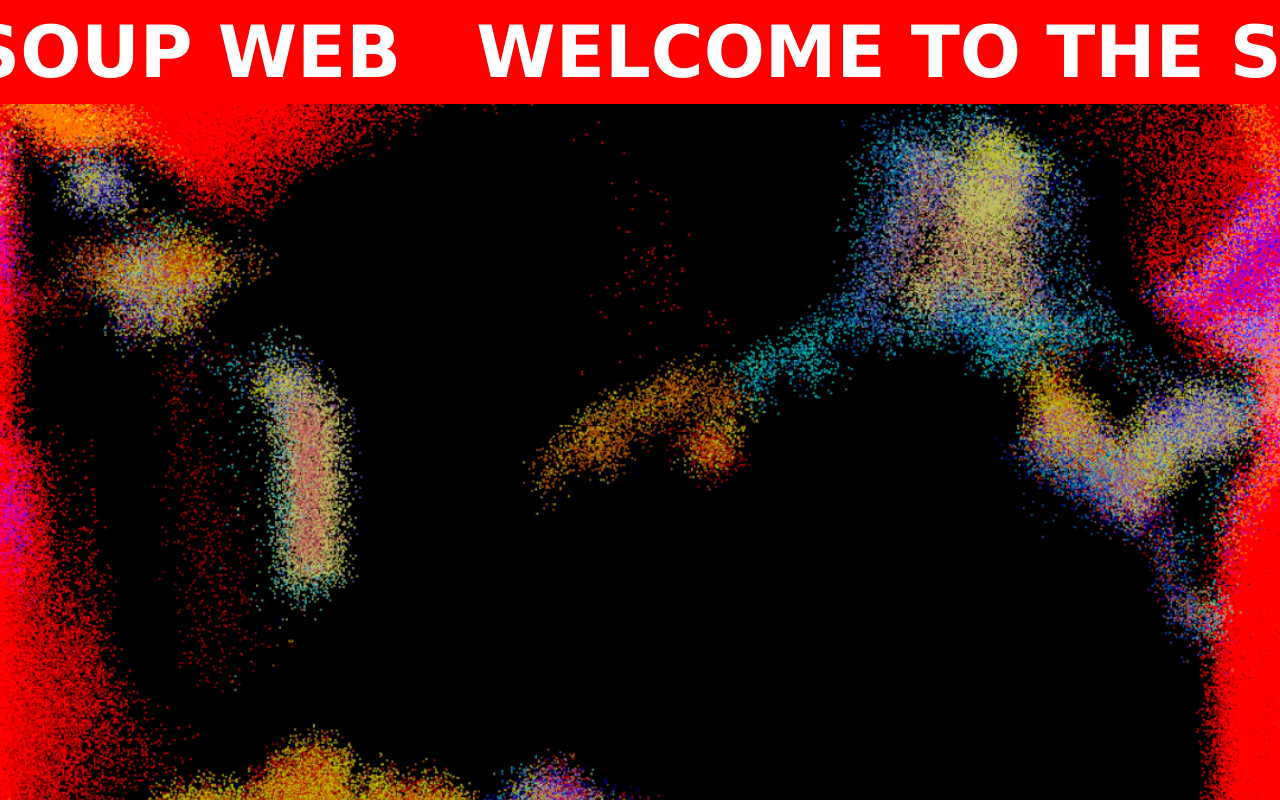
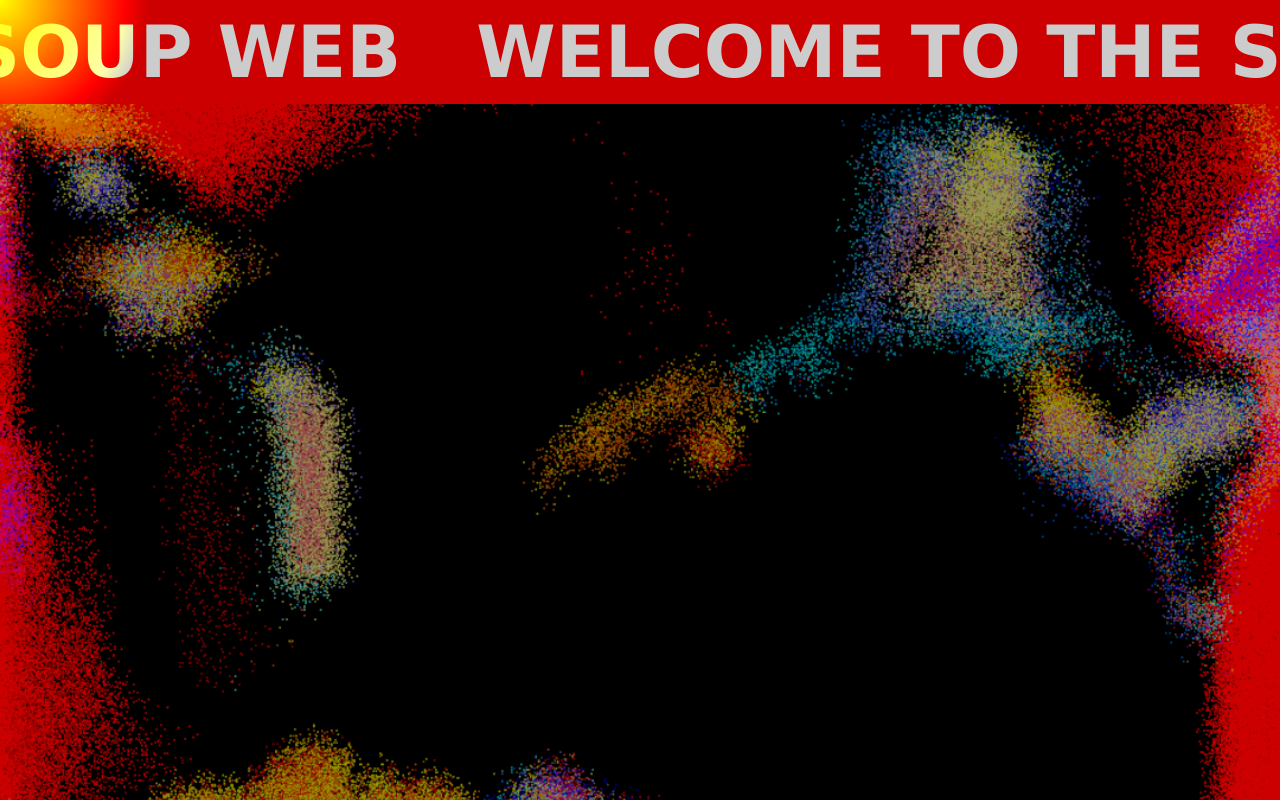
Before and after one commit to sANDROsARAN/soup-web, a Next.js app in the folder frontend/: page / in a window 1280 px wide. Built offline with nearby package versions, Linux system fonts and the light colour scheme; no server answers.

Commit message:
added spotlight

```diff
--- /dev/null
+++ b/frontend/components/Banner.tsx
@@ -0,0 +1,12 @@
+export default function Banner() {
+  return (
+    <div className="max-w-xl">
+      <div className="bg-[#FF0000] w-screen overflow-hidden p-4">
+        <h1 className="text-7xl font-bold whitespace-nowrap animate-marquee">
+          WELCOME TO THE SOUP WEB &nbsp; WELCOME TO THE SOUP WEB &nbsp; WELCOME
+          TO THE SOUP WEB &nbsp; WELCOME TO THE SOUP WEB
+        </h1>
+      </div>
+    </div>
+  );
+}
--- a/frontend/components/SongItem.tsx
+++ b/frontend/components/SongItem.tsx
@@ -16,7 +16,7 @@ export default function SongItem({
   return (
     <div
       className="relative flex items-center justify-between cursor-pointer
-      transition-all duration-300 hover:text-black w-full h-full"
+      transition-all duration-300 hover:text-black w-full h-full border border-[#0000FF]"
     >
       {/* Visualizer as background */}
       <div className="absolute inset-0 z-0">
--- /dev/null
+++ b/frontend/components/Spotlight.tsx
@@ -0,0 +1,29 @@
+"use client";
+
+import { useState, useEffect } from "react";
+
+export default function Spotlight() {
+  const [pos, setPos] = useState({ x: 0, y: 0 });
+
+  useEffect(() => {
+    const handleMove = (e: MouseEvent) => {
+      setPos({ x: e.clientX, y: e.clientY });
+    };
+    window.addEventListener("mousemove", handleMove);
+    return () => window.removeEventListener("mousemove", handleMove);
+  }, []);
+
+  return (
+    <div
+      className="pointer-events-none fixed inset-0 z-50 transition duration-100"
+      style={{
+        background: `radial-gradient(
+          circle 250px at ${pos.x}px ${pos.y}px,
+          rgba(255,255,0,255),
+          rgba(0,0,0,0.2) 60%
+        )`,
+        mixBlendMode: "hard-light",
+      }}
+    ></div>
+  );
+}
--- a/frontend/src/app/layout.tsx
+++ b/frontend/src/app/layout.tsx
@@ -1,15 +1,20 @@
-import './globals.css';
+import Spotlight from "@/components/Spotlight";
+import "./globals.css";
 import BackgroundImage from "@/assets/soubwebbg.png";
-
+import Banner from "@/components/Banner";
 
 export const metadata = {
-  title: 'Soup Web',
-  description: 'Listening to soup songs on the soup web',
+  title: "Soup Web",
+  description: "Listening to soup songs on the soup web",
 };
 
-export default function RootLayout({ children }: { children: React.ReactNode }) {
-  return(
-  <html
+export default function RootLayout({
+  children,
+}: {
+  children: React.ReactNode;
+}) {
+  return (
+    <html
       lang="en"
       style={{
         backgroundImage: `url(${BackgroundImage.src})`,
@@ -18,5 +23,12 @@ export default function RootLayout({ children }: { children: React.ReactNode })
         backgroundPosition: "center",
         backgroundAttachment: "fixed", // This keeps the background fixed while scrolling
       }}
-    ><body>{children}</body></html>);
+    >
+      <body>
+        <Banner/>
+        {children}
+        <Spotlight />
+      </body>
+    </html>
+  );
 }
--- a/frontend/src/app/page.tsx
+++ b/frontend/src/app/page.tsx
@@ -52,17 +52,8 @@ export default function Page() {
   }
 
   return (
-    <div className="min-h-screen bg-cover bg-center bg-no-repeat">
-      <div className="max-w-xl">
-        <div className="bg-[#FF0000] w-screen overflow-hidden p-4">
-          <h1 className="text-7xl font-bold whitespace-nowrap animate-marquee">
-            WELCOME TO THE SOUP WEB &nbsp; WELCOME TO THE SOUP WEB &nbsp;
-            WELCOME TO THE SOUP WEB &nbsp; WELCOME TO THE SOUP WEB
-          </h1>
-        </div>
-      </div>
-
-      <div className="grid grid-cols-6 grid-rows-6 w-full h-full p-10 gap-10 divide-x divide-y divide-[#0000FF]">
+  <div>
+      <div className="grid grid-cols-6 grid-rows-6 w-full h-full p-10">
         {songs.map((s) => {
           const isExpanded = expanded === s.name;
 
@@ -77,7 +68,7 @@ export default function Page() {
             <div
               key={s.name}
               onClick={handleClick}
-              className={`hover:bg-[#FFFF00] transition-all duration-300 ${isExpanded ? "col-span-2 row-span-2" : "col-span-1 row-span-1"
+              className={`hover:bg-[#FFFF00] transition-all duration-300 ${isExpanded ? "col-span-2 row-span-1" : "col-span-1 row-span-1"
                 }`}
             >
               <SongItem
```
